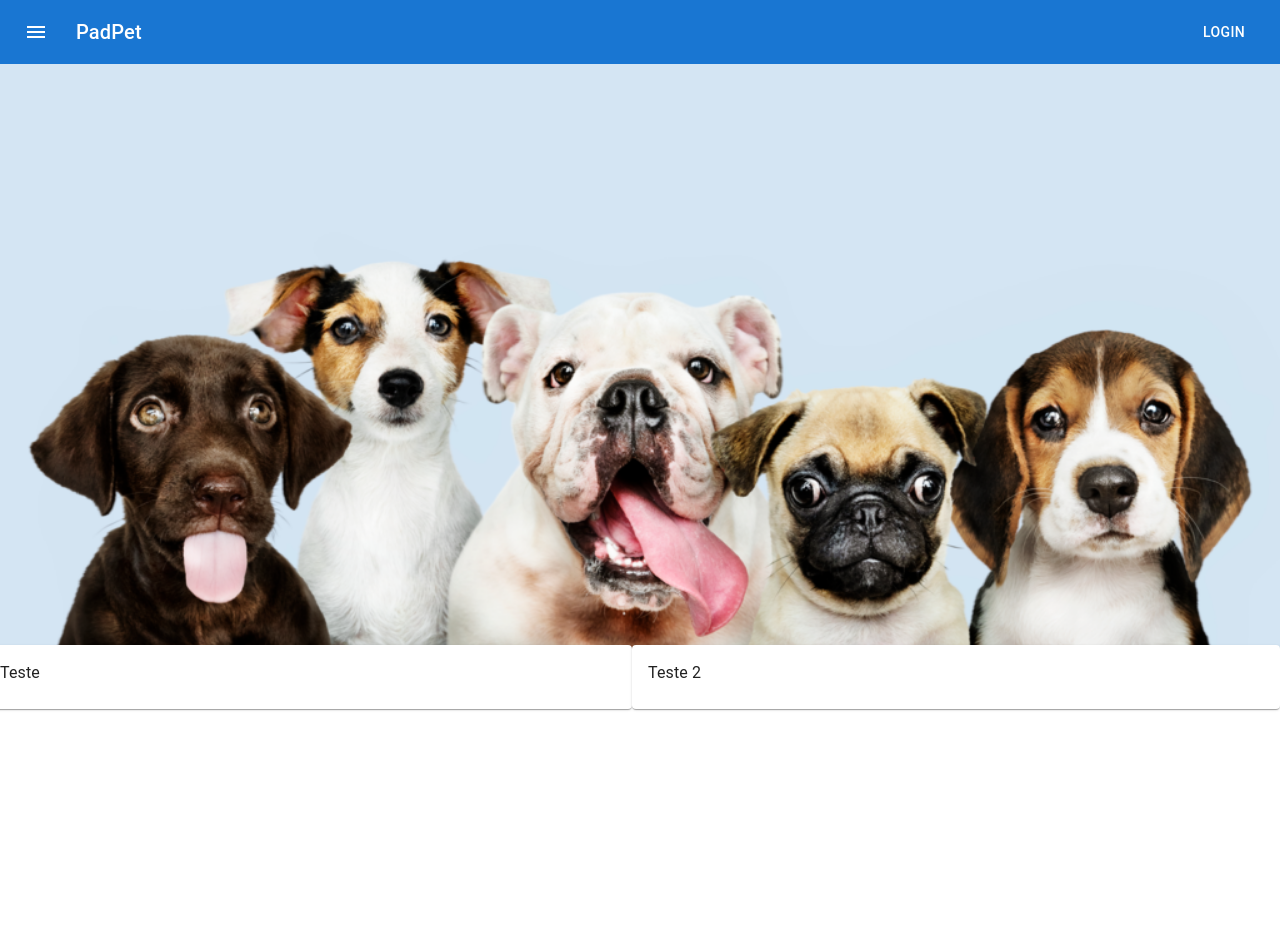
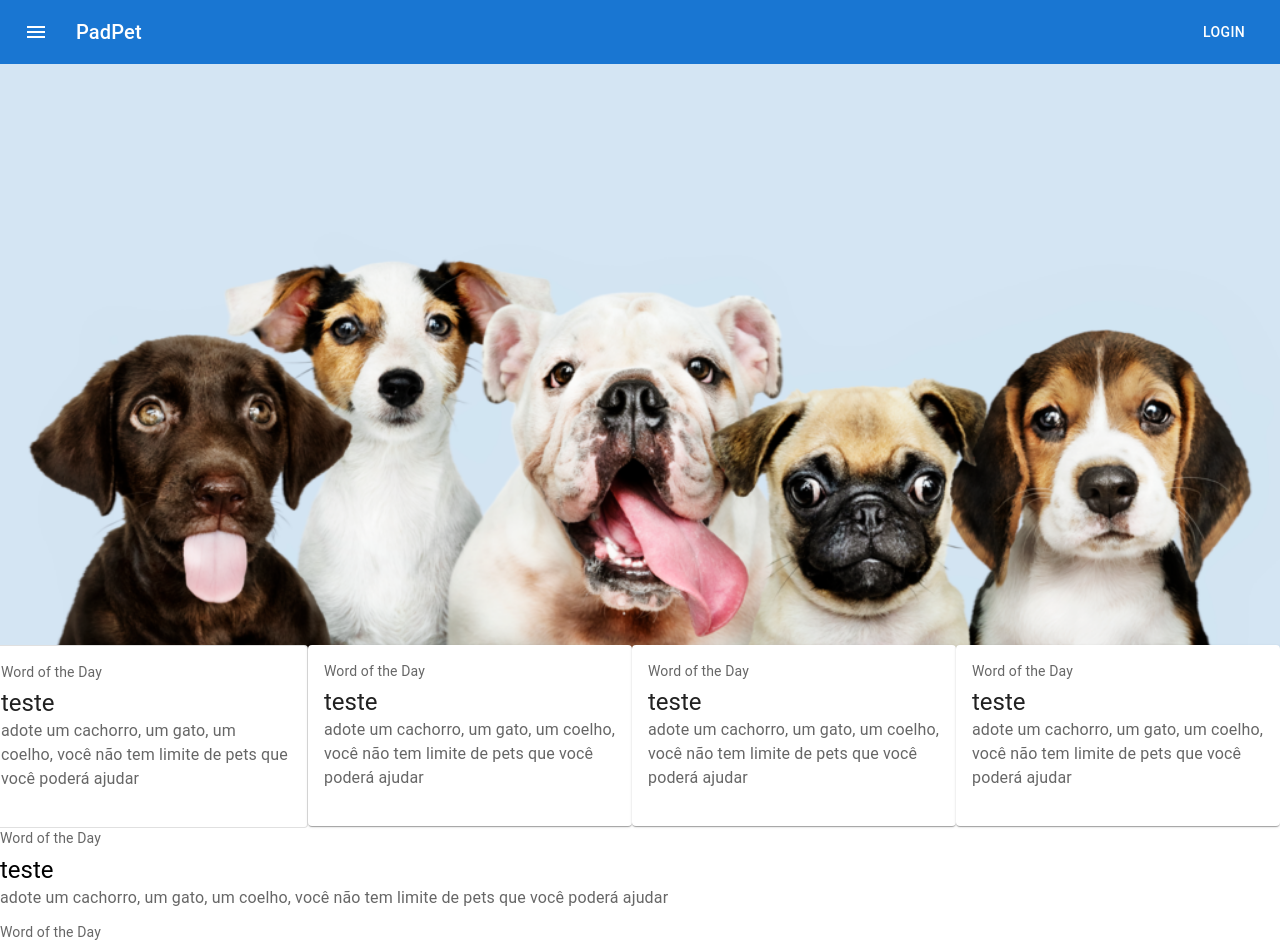
Before and after one commit to leonardosoler/padpet, a React (Create React App) app in the folder padpet-front/: page / in a window 1280 px wide. Shown: the top 952 px of the page. Before the commit the page ends 800 px from the top, so only its background shows below. Built offline with nearby package versions, Linux system fonts and the light colour scheme.

Commit message:
[alpha] feat: Melhorias no form de usuário, pet e home.

```diff
--- a/padpet-front/src/App.js
+++ b/padpet-front/src/App.js
@@ -9,6 +9,7 @@ import Home from "./domain/home/index"
 import ButtonAppBar from './domain/interface/AppBar'
 import UserRegister from './domain/user/UserRegister'
 import UserProfile from "./domain/user/UserProfile";
+import PetRegister from "./domain/pet/PetRegister";
 function App() {
   //Rotas
   return(
@@ -18,7 +19,9 @@ function App() {
       <Routes>
         <Route path="/" element={<Home />}/>
         <Route path="/register-user" element={<UserRegister  />}/>
+        <Route path="/register-pet" element={<PetRegister  />}/>
         <Route path="/user-profile" element={<UserProfile  />}/>
+
       </Routes>
     </Router>
   </>
--- a/padpet-front/src/domain/home/index.js
+++ b/padpet-front/src/domain/home/index.js
@@ -10,19 +10,90 @@ function Home() {
         <div className="App">
             <img src={img_head} alt="Logo" style={{ 'width':'100%'}}/>
             <Grid container spacing={2}>
-                <Grid xs={6}>
-                    <Card >
+                <Grid xs={3}>
+                    <Card sx={{maxWidth:600}}  variant="outlined">
+                        <CardContent >
+                            <Typography sx={{ fontSize: 14 }} color="text.secondary" gutterBottom>
+                                Word of the Day
+                            </Typography>
+                            <Typography variant="h5" component="div">
+                                teste
+                            </Typography>
+                            <Typography sx={{ mb: 1.5 }} color="text.secondary">
+                                adote um cachorro, um gato, um coelho, você não tem limite de pets que você poderá ajudar
+                            </Typography>
+                        </CardContent>
+
+                    </Card>
+                </Grid>
+                <Grid xs={3}>
+                    <Card sx={{ minWidth: 275 }}>
                         <CardContent>
-                                <Typography>Teste</Typography>
+                            <Typography sx={{ fontSize: 14 }} color="text.secondary" gutterBottom>
+                                Word of the Day
+                            </Typography>
+                            <Typography variant="h5" component="div">
+                                teste
+                            </Typography>
+                            <Typography sx={{ mb: 1.5 }} color="text.secondary">
+                                adote um cachorro, um gato, um coelho, você não tem limite de pets que você poderá ajudar
+                            </Typography>
                         </CardContent>
                     </Card>
                 </Grid>
-                <Grid xs={6}>
+                <Grid xs={3}>
                     <Card sx={{ minWidth: 275 }}>
                         <CardContent>
-                                <Typography> Teste 2 </Typography>
+                            <Typography sx={{ fontSize: 14 }} color="text.secondary" gutterBottom>
+                                Word of the Day
+                            </Typography>
+                            <Typography variant="h5" component="div">
+                                teste
+                            </Typography>
+                            <Typography sx={{ mb: 1.5 }} color="text.secondary">
+                                adote um cachorro, um gato, um coelho, você não tem limite de pets que você poderá ajudar
+                            </Typography>
                         </CardContent>
                     </Card>
+                </Grid>
+                <Grid xs={3}>
+                    <Card sx={{ minWidth: 275 }}>
+                    <CardContent>
+                            <Typography sx={{ fontSize: 14 }} color="text.secondary" gutterBottom>
+                                Word of the Day
+                            </Typography>
+                            <Typography variant="h5" component="div">
+                                teste
+                            </Typography>
+                            <Typography sx={{ mb: 1.5 }} color="text.secondary">
+                                adote um cachorro, um gato, um coelho, você não tem limite de pets que você poderá ajudar
+                            </Typography>
+                        </CardContent>
+                    </Card>
+                </Grid>
+            </Grid>
+            <Grid container>
+                <Grid item>
+                    <Typography sx={{ fontSize: 14 }} color="text.secondary" gutterBottom>
+                        Word of the Day
+                    </Typography>
+                    <Typography variant="h5" component="div">
+                        teste
+                    </Typography>
+                    <Typography sx={{ mb: 1.5 }} color="text.secondary">
+                        adote um cachorro, um gato, um coelho, você não tem limite de pets que você poderá ajudar
+                    </Typography>
+                </Grid>
+                <Grid item>
+                    <Typography sx={{ fontSize: 14 }} color="text.secondary" gutterBottom>
+                        Word of the Day
+                    </Typography>
+                    <Typography variant="h5" component="div">
+                        teste
+                    </Typography>
+                    <Typography sx={{ mb: 1.5 }} color="text.secondary">
+                        adote um cachorro, um gato, um coelho, você não tem limite de pets que você poderá ajudar
+                    </Typography>
                 </Grid>
             </Grid>
         </div>
--- a/padpet-front/src/domain/interface/AppBar.jsx
+++ b/padpet-front/src/domain/interface/AppBar.jsx
@@ -45,9 +45,12 @@ export default function ButtonAppBar() {
       onKeyDown={toggleDrawer(anchor, false)}
     >
       <ListDrawerItem text='Home' link='/' icon={<MailIcon/>}/>
+      <ListDrawerItem text='Feed' link='/user-profile' icon={<PersonIcon/>}/>
       <ListDrawerItem text='Perfil' link='/user-profile' icon={<PersonIcon/>}/>
-      <ListDrawerItem text='Cadastro de usuário' link='/register-user' icon={<PersonAddAltIcon />}/>
-      <ListDrawerItem text='Cadastro de PET' icon={<PetsIcon />}/>
+      <ListDrawerItem text='PET' link='/register-pet' icon={<PetsIcon />}/>
+      <ListDrawerItem text='Locais' link='/register-pet' icon={<PetsIcon />}/>
+      <ListDrawerItem text='Pagamentos' link='/register-pet' icon={<PetsIcon />}/>
+      <ListDrawerItem text='Mensagens' link='/register-pet' icon={<PetsIcon />}/>
       <ListDrawerItem text='Sair' icon={<PetsIcon />}/>
 
       <Divider />
--- a/padpet-front/src/domain/pet/PetRegister.jsx
+++ b/padpet-front/src/domain/pet/PetRegister.jsx
@@ -0,0 +1,44 @@
+import Typography from '@mui/material/Typography';
+import React from "react";
+import GridInputFormCenter from '../interface/GridInputFormCenter';
+import ButtonSubmit from '../interface/ButtonSubmit';
+import Box from '@mui/material/Box';
+import { Card, CardContent } from '@mui/material';
+
+
+function PetRegister() {
+
+
+
+
+
+
+    return (
+        <Box component="form"
+         sx={{
+            '& .MuiTextField-root': { m: 2 },
+          }}>
+            <div className="UserRegister formLabel" align='center' >
+                <Card  variant="outlined" sx={{ maxWidth: 1000, marginTop:5 }}>
+                    <CardContent>
+                        <Typography align='center' variant='h4' >Cadastro de Pet</Typography>
+                        <GridInputFormCenter id="outlined-basic" label="Nome" variant='outlined' style='spacing:50%'/>
+                        <GridInputFormCenter id="outlined-basic" label="Espécie" variant='outlined'/>
+                        <GridInputFormCenter id="outlined-basic" label="Raça" variant='outlined'/>
+                        <GridInputFormCenter id="outlined-basic" label="Idade" variant='outlined'/>
+                    </CardContent>
+                </Card>
+                <Card  variant="outlined" sx={{ maxWidth: 1000, marginTop:5 }}>
+                    <CardContent>
+                        <Typography align='center' variant='h4' >Vincular a uma casa de adoção</Typography>
+                        <GridInputFormCenter id="outlined-basic" label="lista de casas" variant='outlined' style='spacing:50%'/>
+                    </CardContent>
+                </Card>
+
+                <ButtonSubmit id="button-submit" value='Cadastrar' variant="contained" onClick=''/>
+            </div>
+        </Box>
+    );
+ };
+
+export default PetRegister;
--- a/padpet-front/src/domain/user/UserRegister.jsx
+++ b/padpet-front/src/domain/user/UserRegister.jsx
@@ -1,25 +1,46 @@
-import ButtonAppBar from '../interface/AppBar'
-import img_head from '../../img/image10-1024x474.png'
-import { Card , CardContent, Typography} from '@mui/material';
-import Grid from '@mui/material/Grid'; // Grid version 1
-import Grid2 from '@mui/material/Unstable_Grid2';
+import Typography from '@mui/material/Typography';
 import React from "react";
-import TextField from '@mui/material/TextField';
 import GridInputFormCenter from '../interface/GridInputFormCenter';
 import ButtonSubmit from '../interface/ButtonSubmit';
+import Box from '@mui/material/Box';
+import { Card, CardContent } from '@mui/material';
 
 
 function UserRegister() {
+
+
+
+
+
+
     return (
-        <div className="UserRegister top-div">
-            <Typography align='center' variant='body1'>Cadastro de usuário</Typography>
-            <GridInputFormCenter id="outlined-basic" label="Nome" variant='outlined'/>
-            <GridInputFormCenter id="outlined-basic" label="Segundo Nome" variant='outlined'/>
-            <GridInputFormCenter id="outlined-basic" label="Email" variant='outlined'/>
-            <GridInputFormCenter id="outlined-basic" label="Telefone" variant='outlined'/>
-            <GridInputFormCenter id="outlined-basic" label="CPF" variant='outlined'/>
-            <ButtonSubmit id="button-submit" value='Cadastrar' variant="contained" onClick=''/>
-        </div>
+        <Box component="form"
+         sx={{
+            '& .MuiTextField-root': { m: 2 },
+          }}>
+            <div className="UserRegister formLabel" align='center' >
+                <Card  variant="outlined" sx={{ maxWidth: 1000, marginTop:5 }}>
+                    <CardContent>
+                        <Typography align='center' variant='h4' >Cadastro de usuário</Typography>
+                        <GridInputFormCenter id="outlined-basic" label="Nome Completo" variant='outlined' style='spacing:50%'/>
+                        <GridInputFormCenter id="outlined-basic" label="Email" variant='outlined'/>
+                        <GridInputFormCenter id="outlined-basic" label="Telefone" variant='outlined'/>
+                        <GridInputFormCenter id="outlined-basic" label="CPF" variant='outlined'/>
+                    </CardContent>
+                </Card>
+                <Card  variant="outlined" sx={{ maxWidth: 1000, marginTop:5 }}>
+                    <CardContent>
+                        <Typography align='center' variant='h4' >Endereço</Typography>
+                        <GridInputFormCenter id="outlined-basic" label="Rua e Número" variant='outlined' style='spacing:50%'/>
+                        <GridInputFormCenter id="outlined-basic" label="Cidade" variant='outlined'/>
+                        <GridInputFormCenter id="outlined-basic" label="Estado" variant='outlined'/>
+                        <GridInputFormCenter id="outlined-basic" label="CEP" variant='outlined'/>
+                    </CardContent>
+                </Card>
+
+                <ButtonSubmit id="button-submit" value='Cadastrar' variant="contained" onClick=''/>
+            </div>
+        </Box>
     );
  };
 
```
